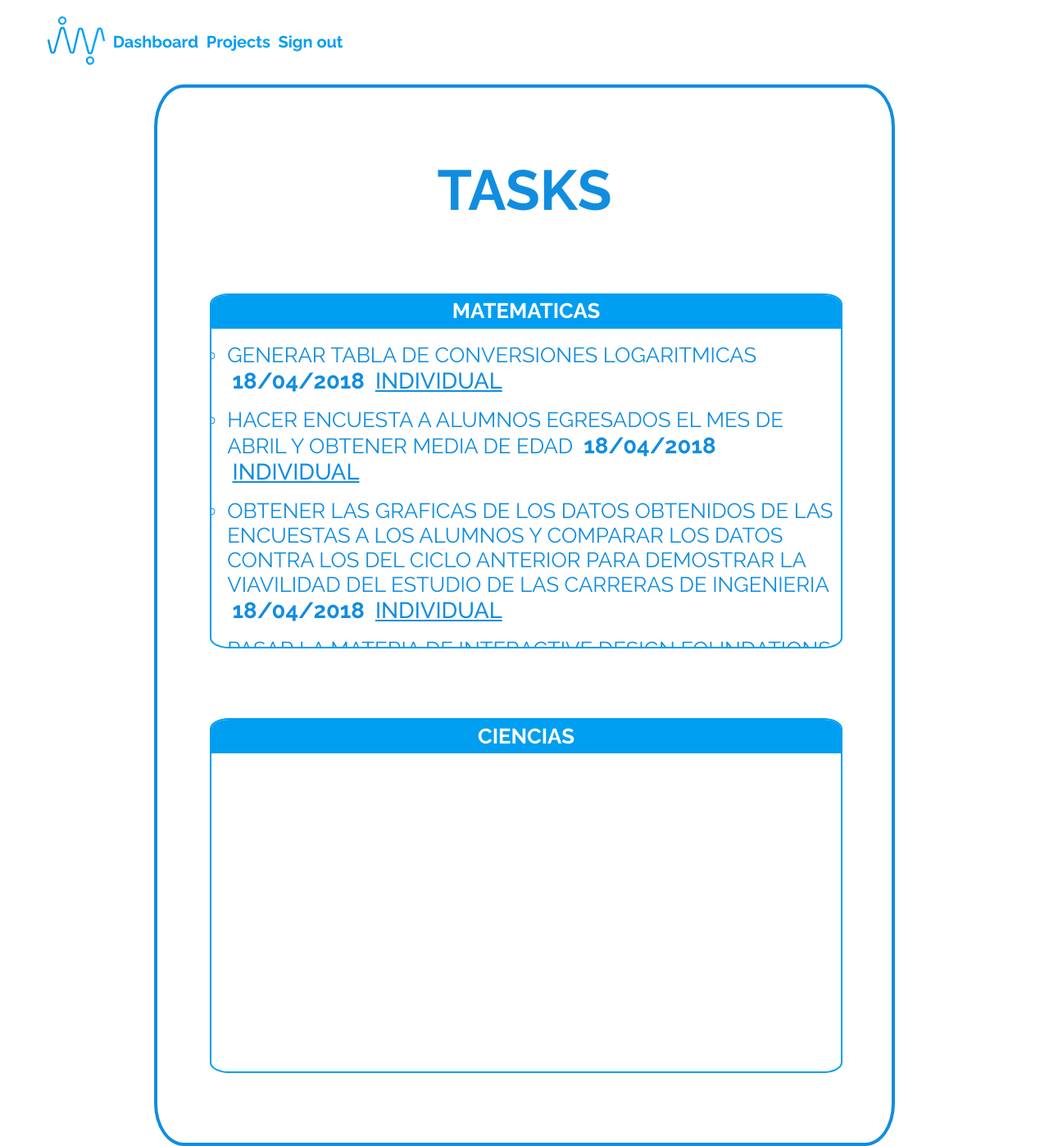
After one commit to AlejandroMinaya/WorkWithMe, a Django app: template Development/wwm/users/templates/users/tasks.html in a window 1280 px wide. The commit adds this page. Shown: the whole page at 82% size. Run offline with Django 3.2, Linux system fonts and the light colour scheme; the template is opened without the code that fills it, so the values that code supplies are empty.

Commit message:
Add files via upload

```diff
--- /dev/null
+++ b/Development/wwm/users/templates/users/tasks.html
@@ -0,0 +1,83 @@
+<!DOCTYPE html>
+<html>
+<head>
+	<title>Tasks</title>
+	<meta name="google-signin-client_id" content="878193192072-cgl83u25orrhurjapo162hm3npg9801k.apps.googleusercontent.com">
+	{% load static %}
+	<link href="{%static "users/css/main.css"%}" rel="stylesheet">
+	<title>WWM - Tasks</title>
+</head>
+<body>
+	<div class="main-container flex">
+		<!-- HEADER MENU -->
+		<div id="header-menu" class="row justify">
+			<!-- LOGO AND LINKS -->
+			<nav class="row">
+				<ul class="row distribute vertical-center">
+					<li id="logo">
+						<img src="{%static "assets/logo.svg"%}"/>
+					</li>
+					<li><a href="/" class="nav-link">Dashboard</a></li>
+					<li><a href="projects" class="nav-link">Projects</a></li>
+					<li><a href="#" class = "nav-link" onclick="signOut();">Sign out</a></li>
+				</ul>
+			</nav>
+		</div>
+		<div id = "task-container">
+			<h1>
+				TASKS
+			</h1>
+			<div class = "task-box">
+				<div class = "task-title">
+					matematicas
+				</div>
+				<ul class = "task-list">
+					<li class = "task-task">
+						generar tabla de conversiones logaritmicas
+						<span class="task-task-date">18/04/2018</span>
+						<span class = "task-task-mod">individual</span>
+					</li>
+					<li class = "task-task">
+						hacer encuesta a alumnos egresados el mes de abril y obtener media de edad
+						<span class="task-task-date">18/04/2018</span>
+						<span class = "task-task-mod">individual</span>
+					</li>
+					<li class = "task-task">
+						obtener las graficas de los datos obtenidos de las encuestas a los alumnos y comparar
+						los datos contra los del ciclo anterior para demostrar la viavilidad del estudio de las carreras
+						de ingenieria
+						<span class="task-task-date">18/04/2018</span>
+						<span class = "task-task-mod">individual</span>
+					</li>
+					<li class="task-task">
+						pasar la materia de interactive design foundations mostrando cosas cool de matematicas
+						<span class="task-task-date">18/04/2018</span>
+						<span class = "task-task-mod">individual</span>
+					</li>
+				</ul>
+			</div>
+			<div class = "task-box">
+				<div class = "task-title">
+					ciencias
+				</div>
+			</div>
+		</div>
+	</div>
+	<script src="http://code.jquery.com/jquery-3.3.1.min.js"
+			  integrity="sha256-FgpCb/KJQlLNfOu91ta32o/NMZxltwRo8QtmkMRdAu8="
+			  crossorigin="anonymous">
+		</script>
+		<script src="{% static "scripts/main.js" %}">
+		</script>
+
+		<script type="text/javascript">
+			function signOut()
+			{
+				var auth2 = gapi.auth2.getAuthInstance();
+				auth2.signOut().then(function () {
+				  console.log('User signed out.');
+				});
+			 }
+		</script>
+</body>
+</html>
```
Also changed, not shown: Development/wwm/users/templates/users/index.html (+12 -0 lines), Development/wwm/users/templates/users/login.html (+16 -9 lines).
